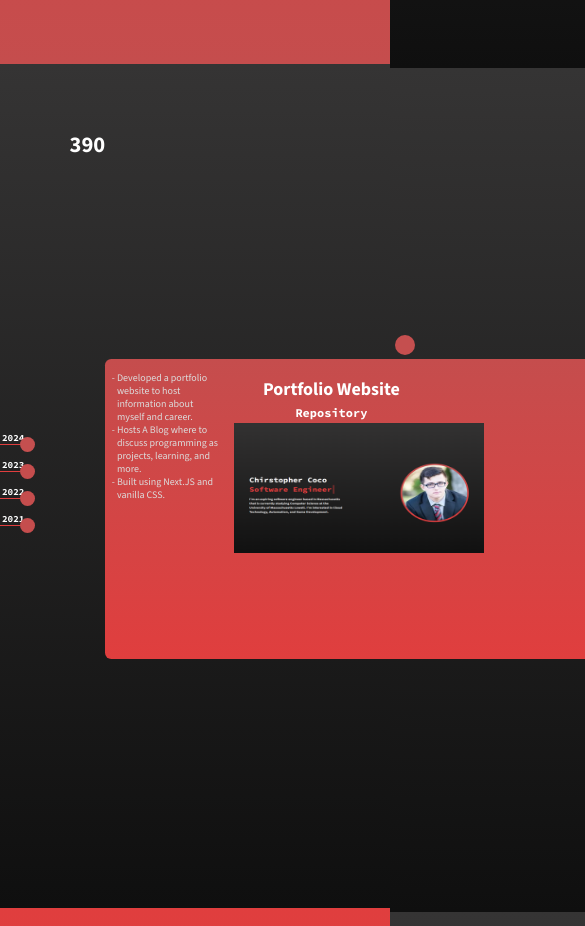
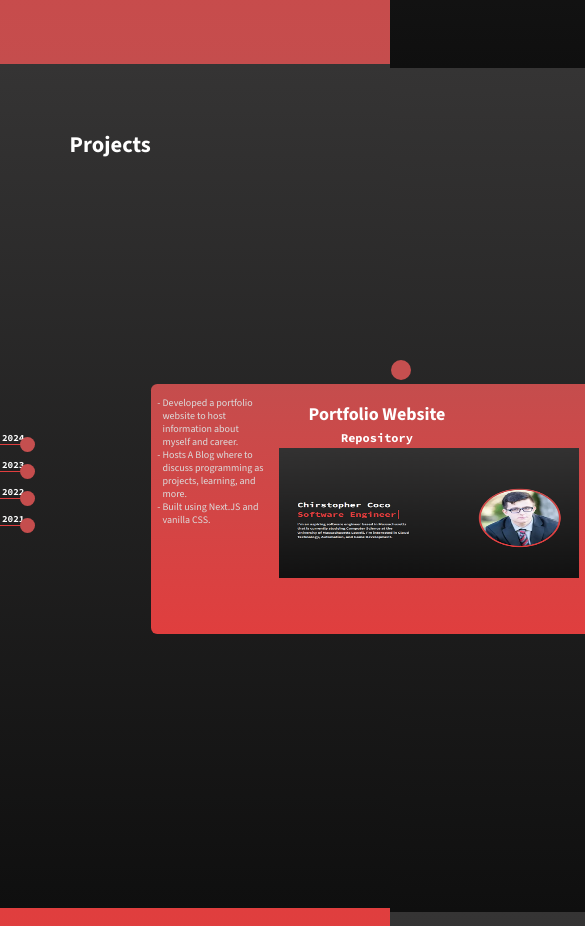
Before and after one commit to cjcocokriisp/portfolio-site, a Next.js app: page / in a window 390 px wide. Shown: the part 1620-2546 px from the top of the page, 585 px wide, since content can reach past the window. Built offline with nearby package versions, Linux system fonts and the light colour scheme.

Commit message:
More responsiveness part 2

```diff
--- a/src/app/ui/globals.css
+++ b/src/app/ui/globals.css
@@ -66,7 +66,7 @@
 
 @media screen and (max-height: 750px) {
     :root {
-        --hero-height: 90vh;
+        --hero-height: 92vh;
     }
 }
 
@@ -407,8 +407,8 @@ a:visited {
 
 
 .projects-box {
-    height: 30rem;
-    width: 60rem;
+    height: 25rem;
+    width: 50rem;
     background: linear-gradient(var(--img-stroke), var(--title-red));
     border-radius: 0.625rem;
     display: flex;
--- a/src/components/Projects/index.tsx
+++ b/src/components/Projects/index.tsx
@@ -49,19 +49,19 @@ export default function Projects(props: any) {
         let reduceWidth = 0, reduceHeight = 0;
 
         if(globalThis.innerWidth >= 1151) {
-            reduceWidth = 528;
-            reduceHeight = 320;
+            reduceWidth = 440;
+            reduceHeight = 232;
         }
         else if (inRange(globalThis.innerWidth, 1151, 950)) {
-            reduceWidth = 485;
-            reduceHeight = 277;
+            reduceWidth = 420;
+            reduceHeight = 212;
         }
         else if (inRange(globalThis.innerWidth, 935, 500)) {
-            reduceWidth = 445;
-            reduceHeight = 237;
+            reduceWidth = 400;
+            reduceHeight = 192;
         }
         else {
-            reduceWidth = 250;
+            reduceWidth = 300;
             reduceHeight = 130;
         }
 
@@ -90,7 +90,7 @@ export default function Projects(props: any) {
                     })
                 }
             </div>
-            <p className={`${sourceSans.className} projects-title`}>{globalThis.innerWidth}</p>
+            <p className={`${sourceSans.className} projects-title`}>Projects</p>
             <div className="projects-info">
                 <div className={`${sourceCodePro.className} projects-info-hover-text`}>{previewTitle}</div>
                 <div className="projects-info-circles">
```
